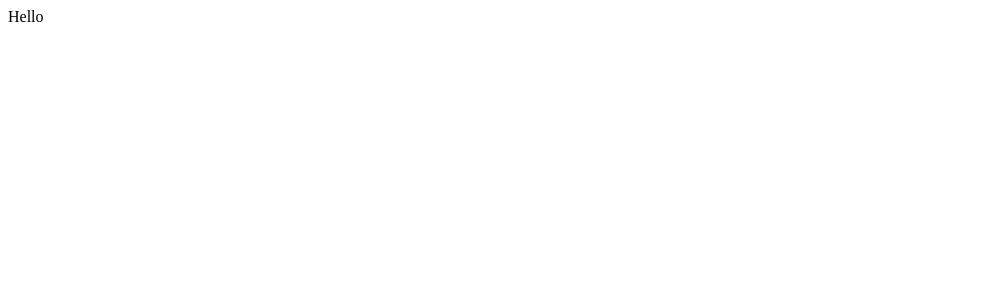
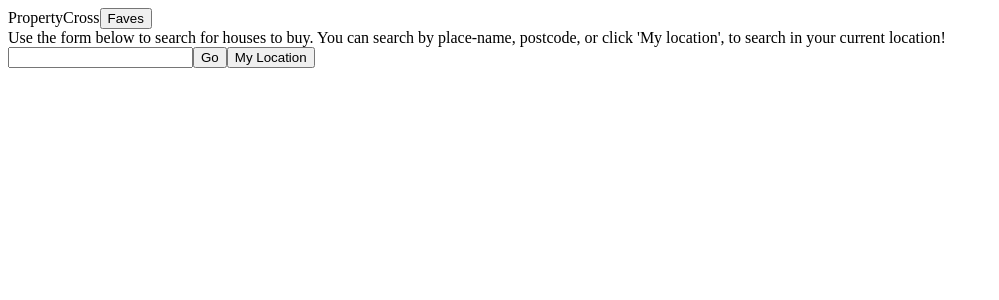
Before and after one commit to MMalashta/PropertyCross, a React app: page / in a window 1280 px wide. Shown: the top 300 px of the page, without its empty margins (0-999 px from the left). Built offline with nearby package versions, Linux system fonts and the light colour scheme; the HTML template or start-up script is replaced by a standard one.

Commit message:
Add react-router and some components

```diff
--- a/package.json
+++ b/package.json
@@ -20,6 +20,7 @@
   },
   "dependencies": {
     "react": "^15.4.2",
-    "react-dom": "^15.4.2"
+    "react-dom": "^15.4.2",
+    "react-router": "^3.0.2"
   }
 }
--- /dev/null
+++ b/src/components/PropertiesList.js
@@ -0,0 +1,9 @@
+import React from 'react'
+import PropertyListItem from './PropertyListItem'
+
+const PropertiesList = ({properties}) => <div>
+  <span>List</span>
+  {properties.map(() => <PropertyListItem/>)}
+</div>
+
+export default PropertiesList
--- a/src/components/App.js
+++ b/src/components/PropertyListItem.js
@@ -1,6 +1,6 @@
 import React, { Component } from 'react'
 
-export default class App extends Component {
+export default class PropertyListItem extends Component {
   render() {
     return <div>Hello</div>
   }
--- /dev/null
+++ b/src/components/propertySearch/Header.js
@@ -0,0 +1,8 @@
+import React from 'react'
+
+const Header = ({ goToFaves }) => <div className='property-search-header'>
+  <span>PropertyCross</span>
+  <button onClick={goToFaves}>Faves</button>
+</div>
+
+export default Header
--- /dev/null
+++ b/src/components/propertySearch/InstructionalText.js
@@ -0,0 +1,8 @@
+import React from 'react'
+
+const InstructionalText = () => <div>
+  Use the form below to search for houses to buy. You can search by place-name, postcode,
+  or click 'My location', to search in your current location!
+</div>
+
+export default InstructionalText
--- /dev/null
+++ b/src/pages/Favourites.js
@@ -0,0 +1,9 @@
+import React from 'react'
+import PropertiesList from '../components/PropertiesList'
+
+const Favourites = () => <div className='favourites-form'>
+  <span>Favourites</span>
+  <PropertiesList properties={[]}/>
+</div>
+
+export default Favourites
--- /dev/null
+++ b/src/pages/PropertySearch.js
@@ -0,0 +1,28 @@
+import React, { Component } from 'react'
+import InstructionalText from '../components/propertySearch/InstructionalText'
+import Header from '../components/propertySearch/Header'
+
+export default class PropertySearch extends Component {
+  constructor(props) {
+    super(props)
+    this.state = {
+
+    }
+
+    this.goToFaves = this.goToFaves.bind(this)
+  }
+
+  goToFaves() {
+    console.log('Privet', this)
+    //this.context.router.push('/favourites')
+  }
+
+  render() {
+    return <div className='property-search-form'>
+      <Header goToFaves={this.goToFaves}/>
+      <InstructionalText/>
+      <input type='text'/>
+      <button>Go</button><button>My Location</button>
+    </div>
+  }
+}
--- /dev/null
+++ b/src/pages/SearchResults.js
@@ -0,0 +1,9 @@
+import React from 'react'
+import PropertiesList from '../components/PropertiesList'
+
+const SearchResults = () => <div className='search-result-form'>
+  <span>x of y</span>
+  <PropertiesList properties={[]}/>
+</div>
+
+export default SearchResults
--- a/src/root.js
+++ b/src/root.js
@@ -1,8 +1,15 @@
 import React from 'react'
 import { render } from 'react-dom'
-import App from './components/App'
+import { Router, Route, hashHistory } from 'react-router'
+import PropertySearch from './pages/PropertySearch'
+import SearchResults from './pages/SearchResults'
+import Favourites from './pages/Favourites'
 
 render(
-  <App />,
+  <Router history={hashHistory}>
+    <Route path='/' component={PropertySearch}/>
+    <Route path='search-results' components={SearchResults}/>
+    <Route path='favourites' components={Favourites}/>
+  </Router>,
   document.getElementById('root')
 )
--- a/webpack.config.js
+++ b/webpack.config.js
@@ -1,5 +1,6 @@
 import webpack from 'webpack'
 const hotModuleReplacementPlugin = new webpack.HotModuleReplacementPlugin()
+const noEmitOnErrorsPlugin = new webpack.NoEmitOnErrorsPlugin()
 
 export default {
   devtool: 'cheap-module-eval-source-map',
@@ -12,7 +13,8 @@ export default {
     filename: 'bundle.js'
   },
   plugins: [
-    hotModuleReplacementPlugin
+    hotModuleReplacementPlugin,
+    noEmitOnErrorsPlugin
   ],
   module: {
     loaders: [
```
